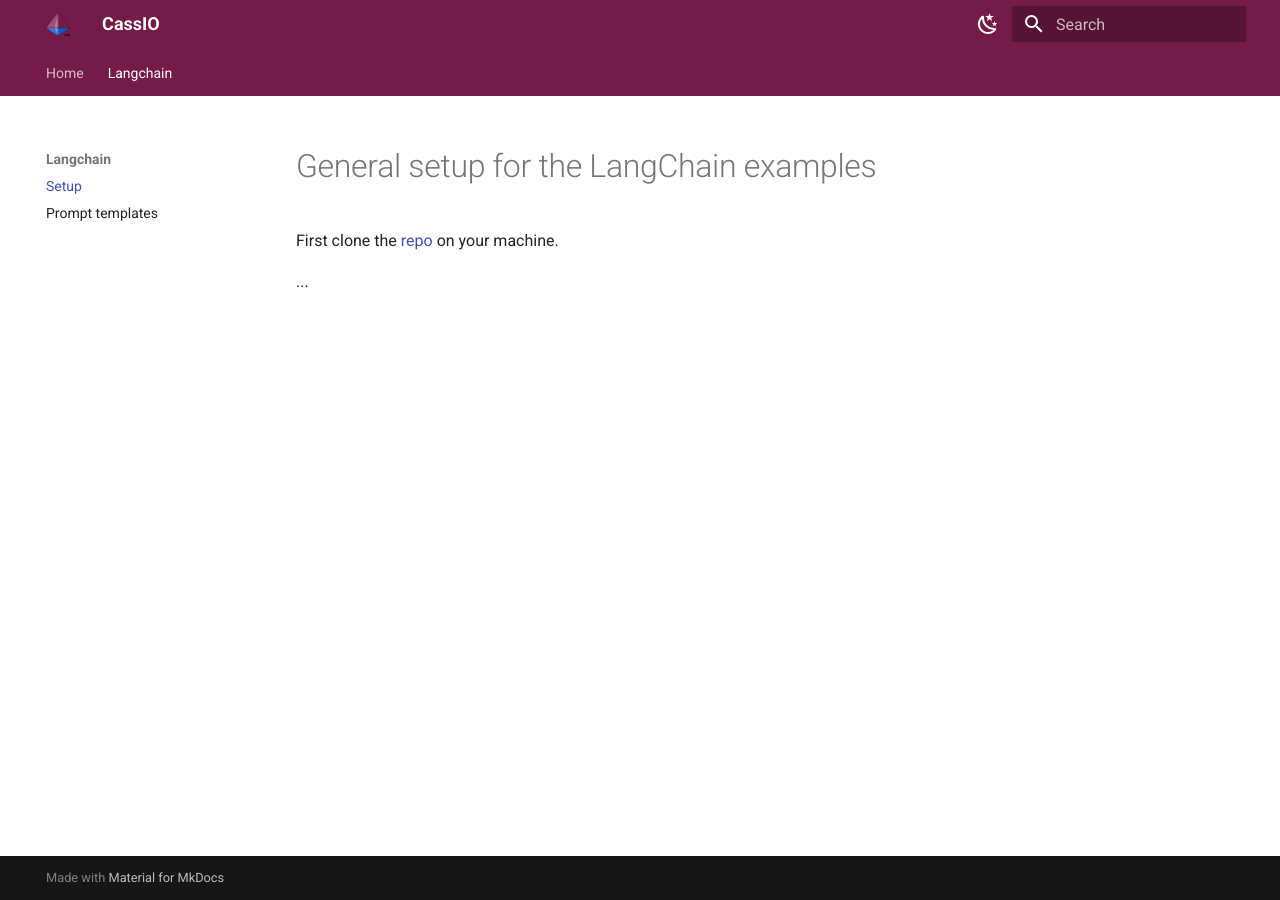
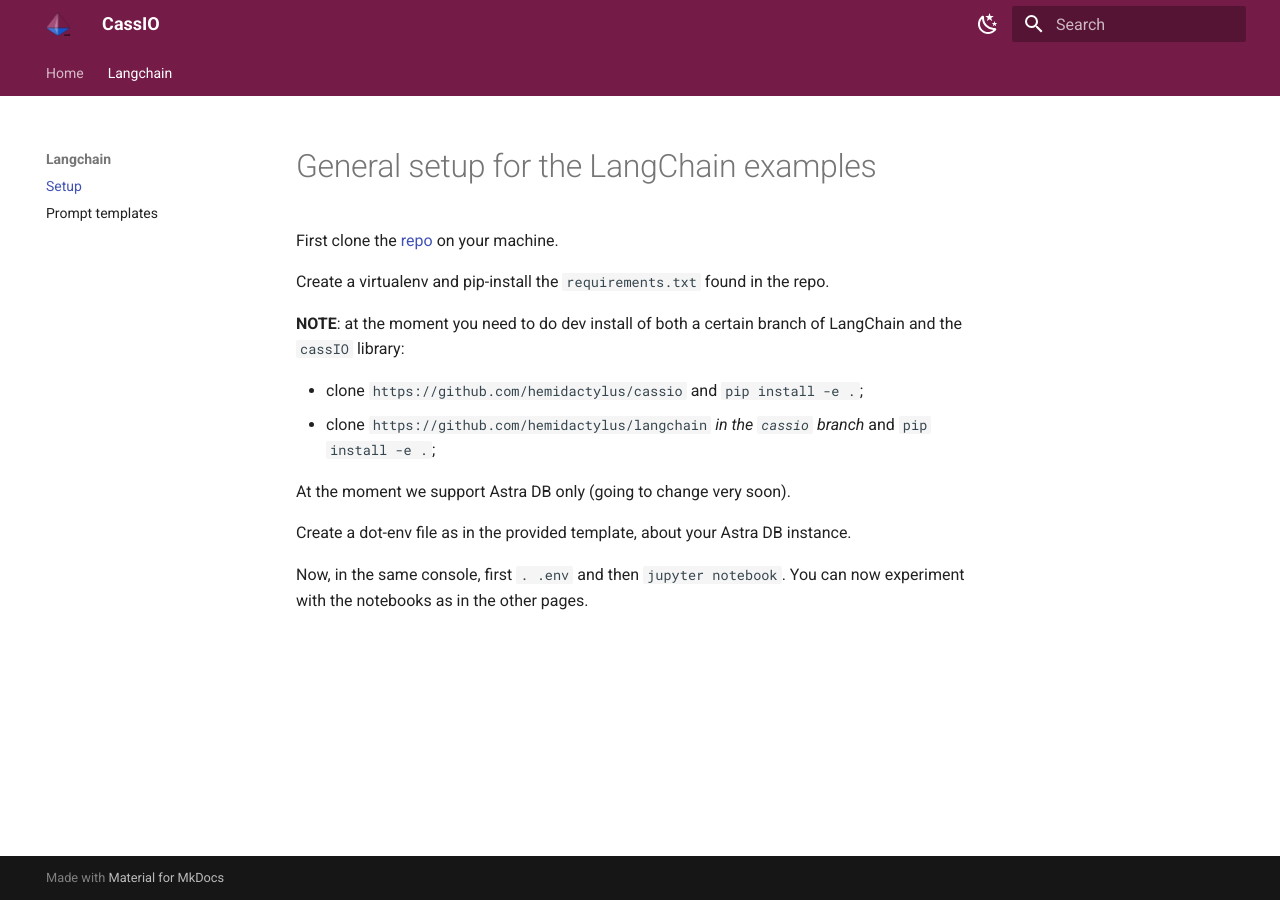
Before and after one commit to CassioML/cassio-website, an MkDocs documentation site: the page built from docs/examples/langchain/setup.md, in a window 1280 px wide. Built offline with MkDocs 1.6.1 and Material for MkDocs 9.7.7, drawn with Linux system fonts in a browser that asks for light colours.

Commit message:
prompt templates, mini instructions

```diff
--- a/docs/examples/langchain/setup.md
+++ b/docs/examples/langchain/setup.md
@@ -2,4 +2,16 @@
 
 First clone the [repo](https://github.com/hemidactylus/langchain-cassio-examples) on your machine.
 
-...
+Create a virtualenv and pip-install the `requirements.txt` found in the repo.
+
+**NOTE**: at the moment you need to do dev install of both a certain branch of LangChain and the `cassIO` library:
+
+- clone `https://github.com/hemidactylus/cassio` and `pip install -e .`;
+- clone `https://github.com/hemidactylus/langchain` _in the `cassio` branch_ and `pip install -e .`;
+
+At the moment we support Astra DB only (going to change very soon).
+
+Create a dot-env file as in the provided template, about your Astra DB instance.
+
+Now, in the same console, first `. .env` and then `jupyter notebook`.
+You can now experiment with the notebooks as in the other pages.
```
Also changed, not shown: docs/examples/langchain/prompt_templates.md (+3 -3 lines).
